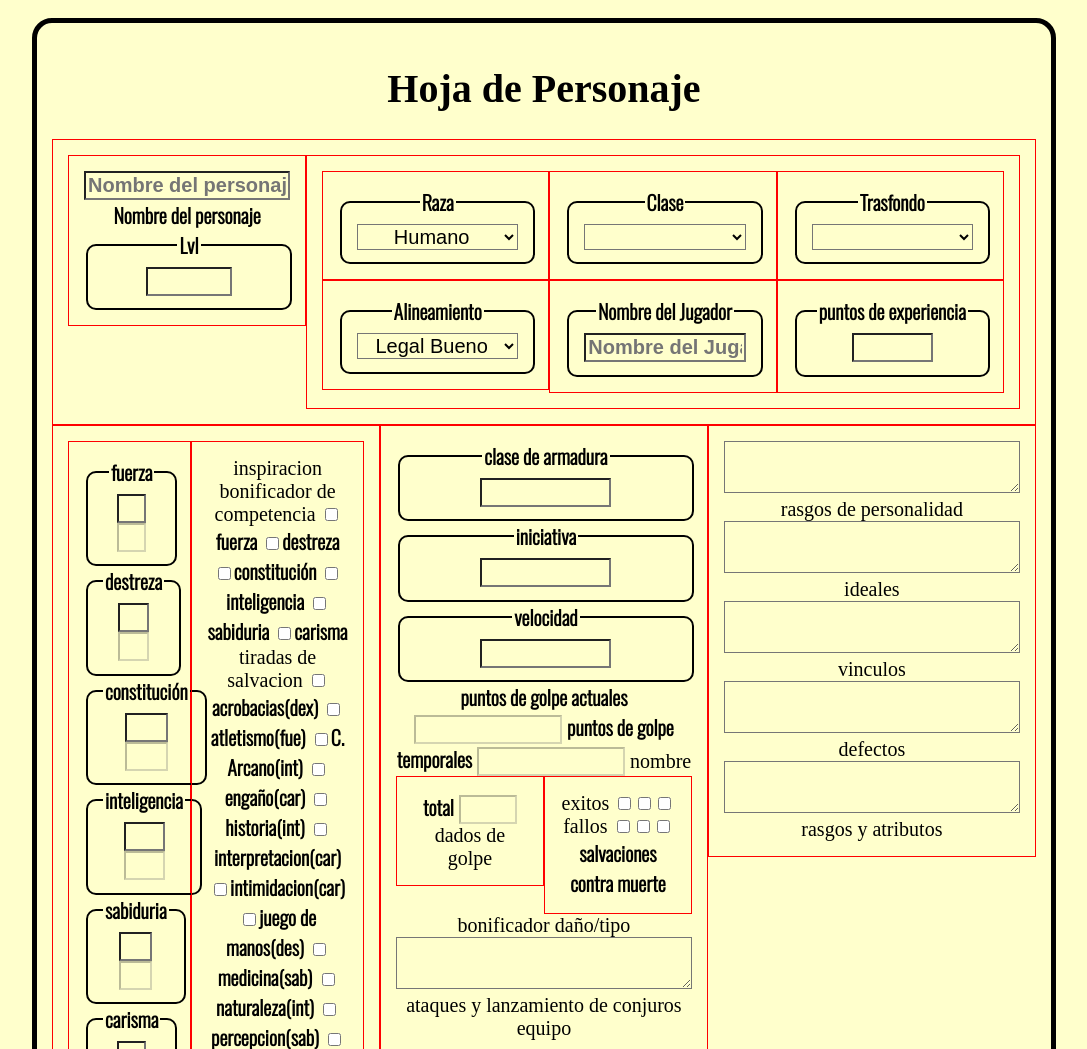
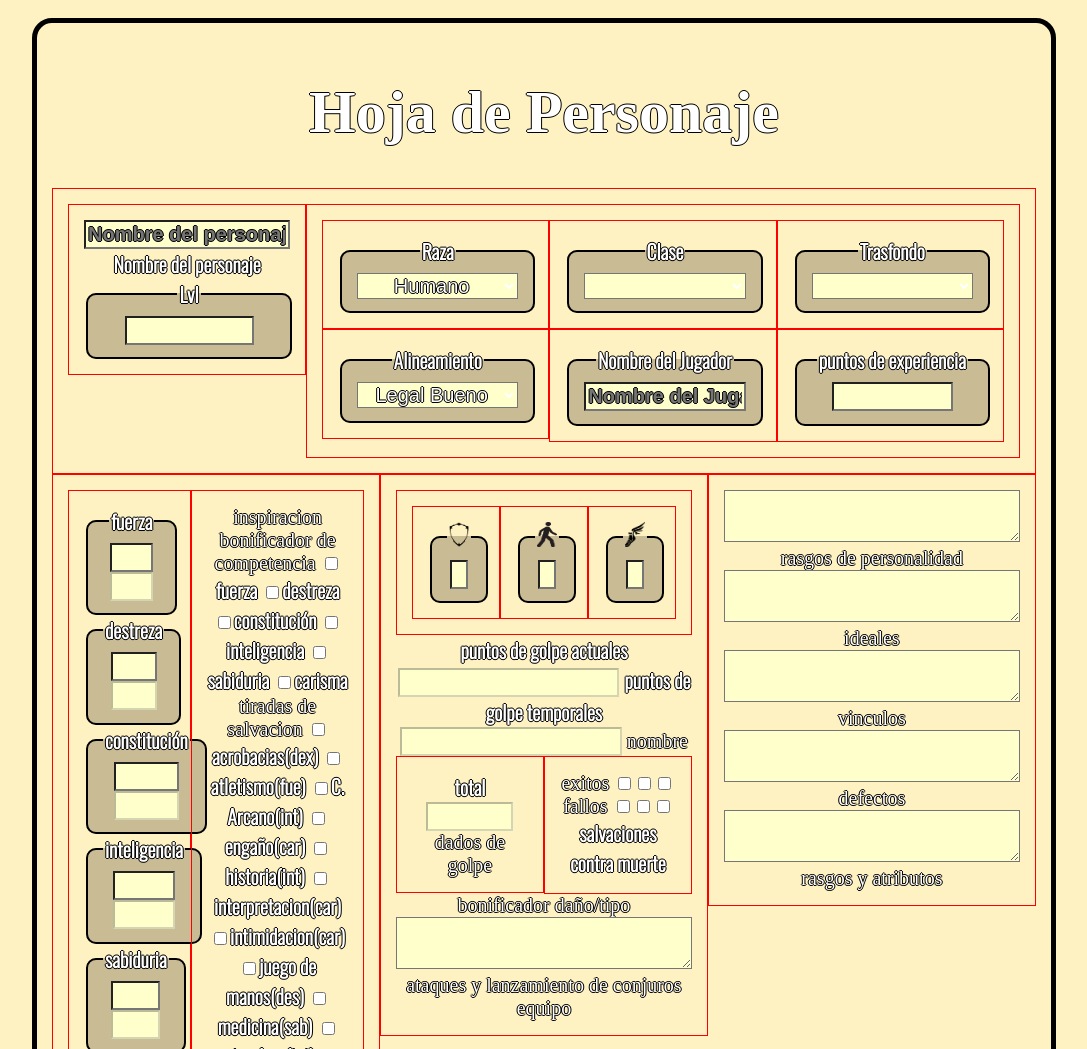
Before and after one commit to GabrielCarrillo93/HojaDePersonaje, a plain HTML site: page index.html in a window 1280 px wide. Shown: the top 1049 px of the page, without its empty margins (96-1183 px from the left). Drawn offline with nearby package versions, Linux system fonts and the light colour scheme; a web font is replaced by a local one.

Commit message:
AC, IN, SP

```diff
--- a/css/style.css
+++ b/css/style.css
@@ -4,9 +4,12 @@ html{
 
 
 * {
+  color: #ffffff;
   box-sizing: border-box;
   text-align: center;
+  text-shadow: -1px 0 black, 0 1px #000000, 1px 0 black, 0 -1px black;
 }
+
 
 .col-1 {width: 8.33%;}
 .col-2 {width: 16.66%;}
@@ -26,11 +29,17 @@ html{
   padding: 15px;
   border: 1px solid red;
 }
+
+
 body{
   margin-left: 10%;
   margin-right: 10%;
-  background-color: #ffffcc;
+  background-color: #fff2c2;
 
+}
+
+h1{
+  font-size: 3rem;
 }
 
 #borde{
@@ -44,6 +53,7 @@ fieldset{
   width: 100%;
   border-radius: 10px;
   border: 2px solid black;
+  background-color: #c9bc94;
 }
 
 
@@ -69,7 +79,7 @@ textarea{
 }
 
 input[type="number"]{
-  width: 50%;
+  width: 75%;
  font-family: "Shantell Sans", sans-serif;
   background-color: #ffffcc;
   font-weight:700;
--- a/index.html
+++ b/index.html
@@ -226,20 +226,29 @@
         </div>
       </div>
       <div class="col-4">
+        <div class="col-12">
+        <div class="col-4">
         <fieldset>
           <input type="number" name="" id="" min="1" />
-          <legend>clase de armadura</legend>
+          <legend><img src="img/escudo.png" alt="Clase de armadura" width="20px"></legend>
         </fieldset>
+      </div>
 
+        <div class="col-4">
         <fieldset>
           <input type="number" name="" id="" min="1" />
-          <legend>iniciativa</legend>
+          <legend><img src="img/caminar.png" alt="Iniciativa" width="20px" height="25px"></legend>
         </fieldset>
+      </div>
 
+        <div class="col-4">
         <fieldset>
           <input type="number" name="" id="" min="1" />
-          <legend>velocidad</legend>
+          <legend><img src="img/velocidad.png" alt="Velocidad" width="20px" height="25px"></legend>
         </fieldset>
+      </div>
+    </div>
+
         <label for="" id="">puntos de golpe actuales</label>
         <input type="number" name="" id="" disabled />
         <label for="" id="">puntos de golpe temporales</label>
```
Also changed, not shown: img/caminar.png (added), img/escudo.png (added), img/velocidad.png (added).
